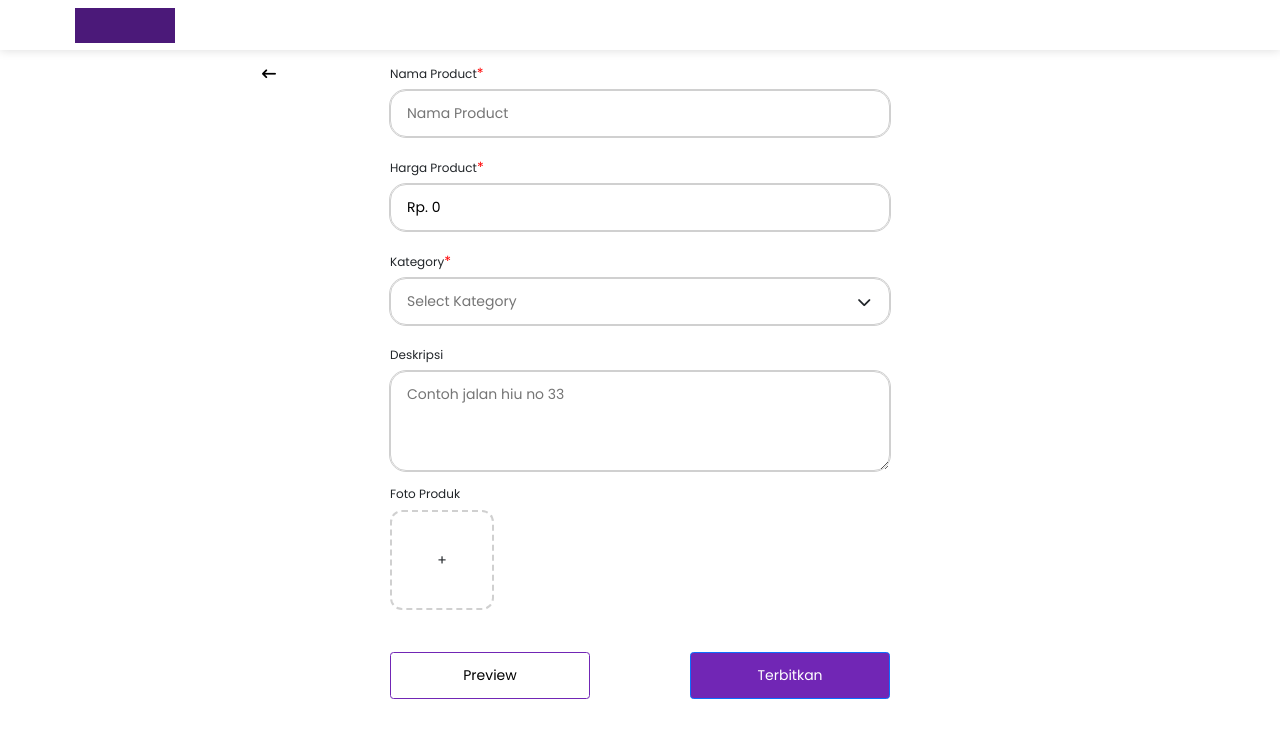
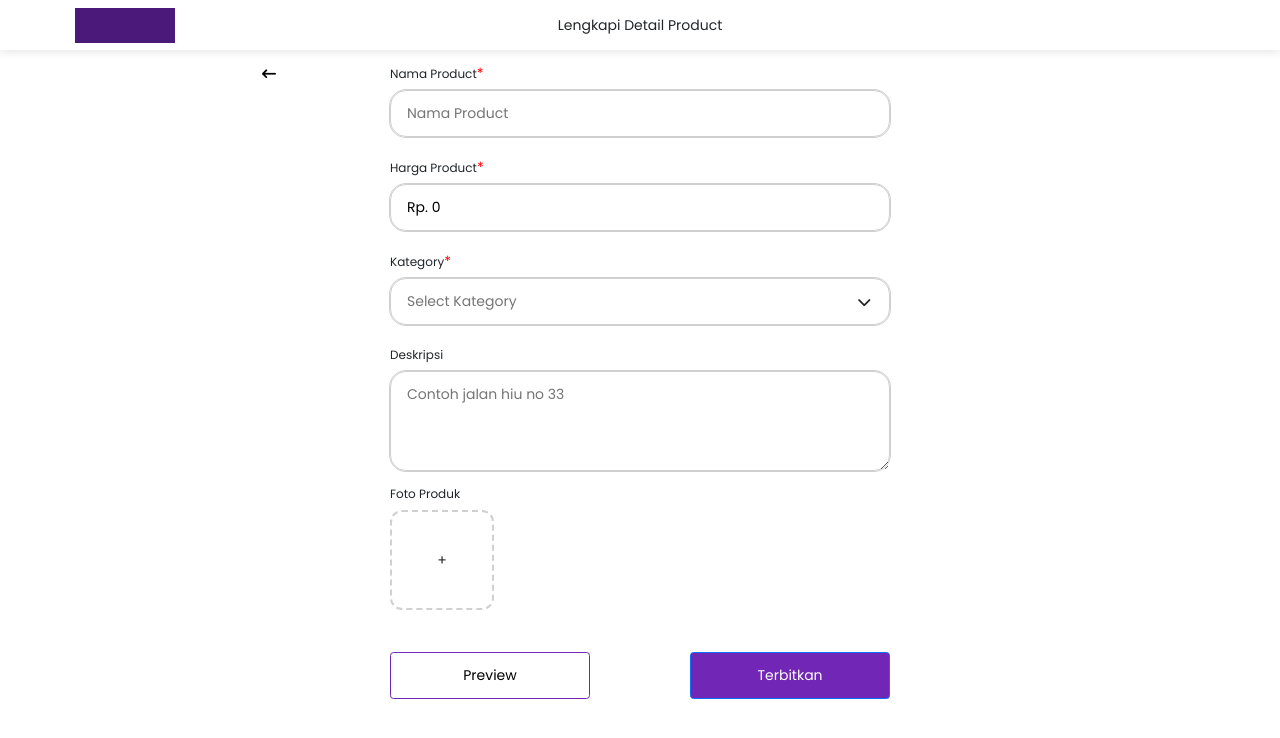
Before and after one commit to Caprice123/Binar-Final-Challenge-Frontend, a React (Create React App) app: page / in a window 1280 px wide. Shown: the top 738 px of the page. Built offline with nearby package versions, Linux system fonts and the light colour scheme.

Commit message:
add text in navbar in add product page

```diff
--- a/src/pages/AddProduct.js
+++ b/src/pages/AddProduct.js
@@ -147,7 +147,7 @@ const AddProduct = () => {
 
 	return (
 		<>
-			<Navbar	/>
+			<Navbar	centeredText="Lengkapi Detail Product"/>
 			<div className="mx-auto position-relative" style={{ maxWidth: "500px", marginTop: "var(--navbar-height)"}}>
 
 				<Link to='/' className="back-icon py-3" style={{ position: "absolute", top: "0", left: "-10vw"}}>
```
